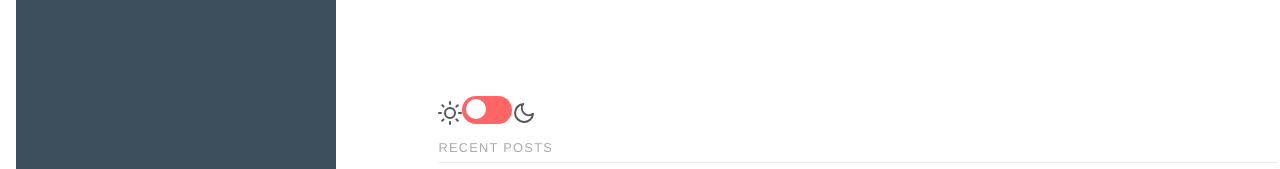
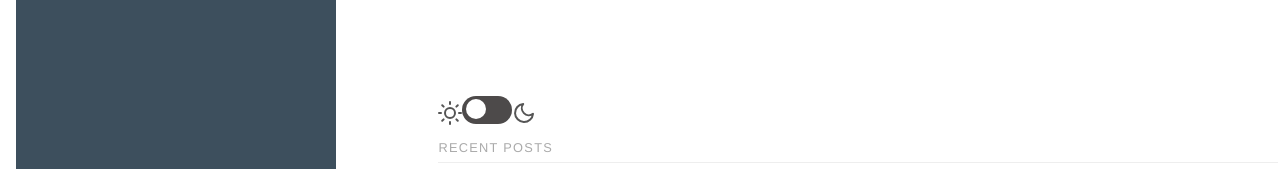
Before and after one commit to rammygit/homegrown, a website: page src/index.html in a window 1280 px wide. Shown: the top 169 px of the page. Drawn offline with Linux system fonts and the light colour scheme; a web font is replaced by a local one.

```diff
--- a/src/css/styles.css
+++ b/src/css/styles.css
@@ -236,7 +236,7 @@
         :root {
             --background: #FFF;
             --text: #000;
-            --highlight: #ff6564;
+            --highlight: #4d4a4a;
        }
 
        #mode_div{
@@ -279,7 +279,7 @@
         .dark-theme {
             --background: #010221;
             --text: #c6c6ca;
-          --highlight: #ff6564;
+          --highlight: #4d4a4a;
             background: var(--background);
        }
         .dark-theme .color-switch {
```
